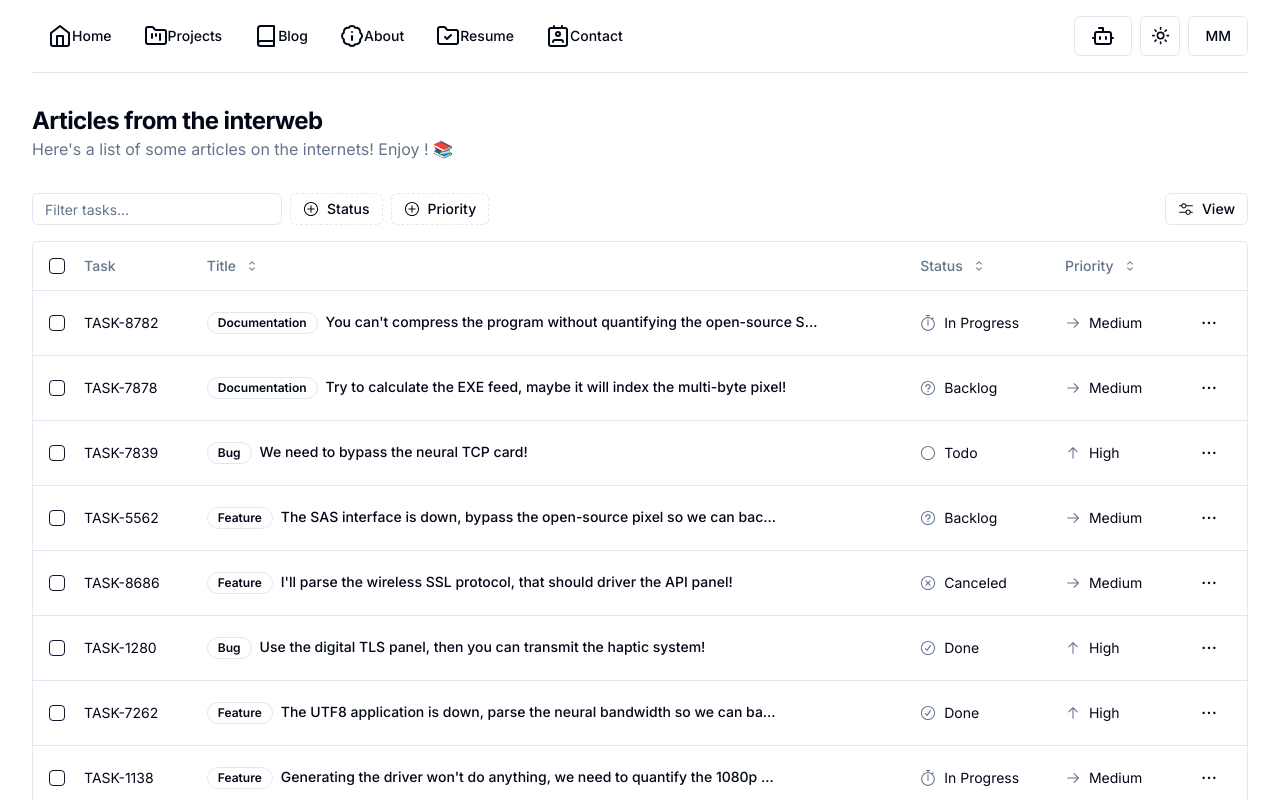
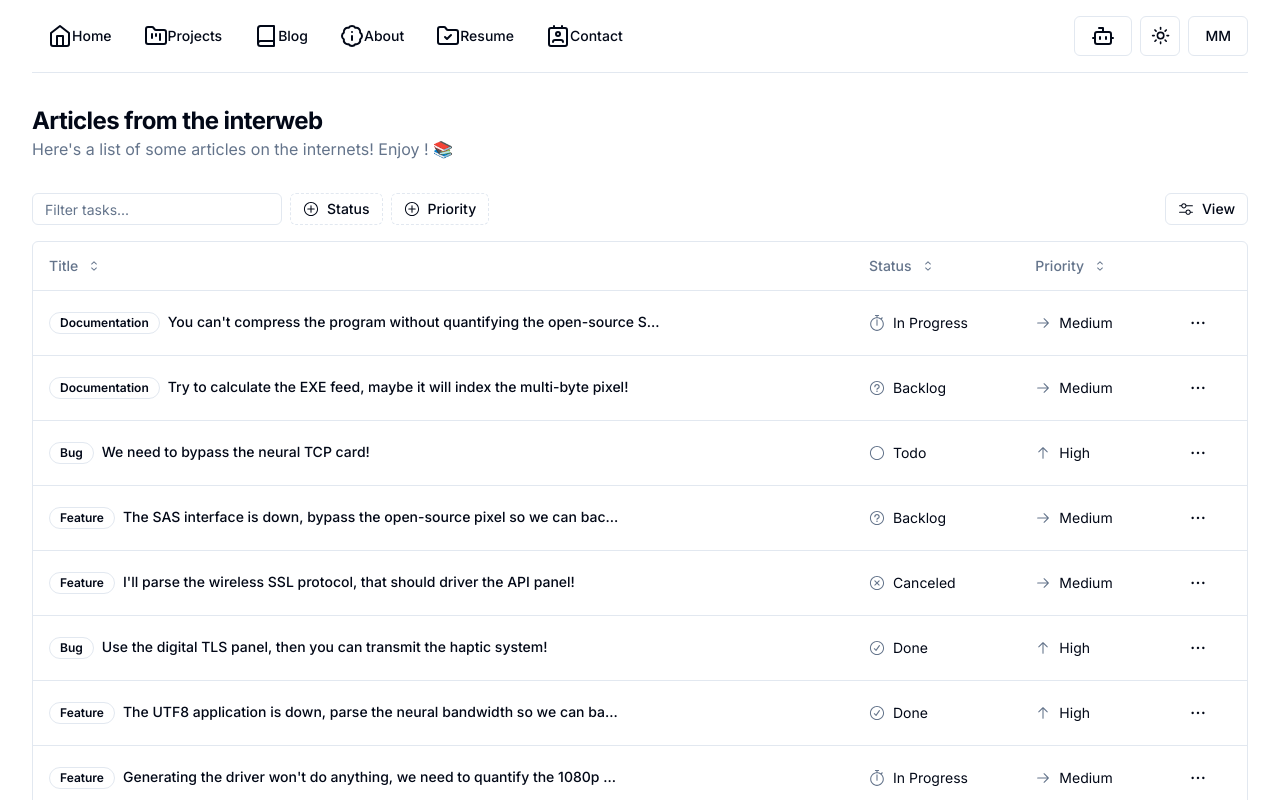
Before and after one commit to marcm8793/websiteperso, a Next.js app: page /blog4 in a window 1280 px wide. Shown: the top 800 px of the page. Built offline with nearby package versions, Linux system fonts and the light colour scheme.

Commit message:
Refactor columns component and remove unused code in contact page

```diff
--- a/src/app/blog4/_components/columns.tsx
+++ b/src/app/blog4/_components/columns.tsx
@@ -11,39 +11,39 @@ import { DataTableColumnHeader } from "./data-table-column-header";
 import { DataTableRowActions } from "./data-table-row-actions";
 
 export const columns: ColumnDef<Task>[] = [
-  {
-    id: "select",
-    header: ({ table }) => (
-      <Checkbox
-        checked={
-          table.getIsAllPageRowsSelected() ||
-          (table.getIsSomePageRowsSelected() && "indeterminate")
-        }
-        onCheckedChange={(value) => table.toggleAllPageRowsSelected(!!value)}
-        aria-label="Select all"
-        className="translate-y-[2px]"
-      />
-    ),
-    cell: ({ row }) => (
-      <Checkbox
-        checked={row.getIsSelected()}
-        onCheckedChange={(value) => row.toggleSelected(!!value)}
-        aria-label="Select row"
-        className="translate-y-[2px]"
-      />
-    ),
-    enableSorting: false,
-    enableHiding: false,
-  },
-  {
-    accessorKey: "id",
-    header: ({ column }) => (
-      <DataTableColumnHeader column={column} title="Task" />
-    ),
-    cell: ({ row }) => <div className="w-[80px]">{row.getValue("id")}</div>,
-    enableSorting: false,
-    enableHiding: false,
-  },
+  // {
+  //   id: "select",
+  //   header: ({ table }) => (
+  //     <Checkbox
+  //       checked={
+  //         table.getIsAllPageRowsSelected() ||
+  //         (table.getIsSomePageRowsSelected() && "indeterminate")
+  //       }
+  //       onCheckedChange={(value) => table.toggleAllPageRowsSelected(!!value)}
+  //       aria-label="Select all"
+  //       className="translate-y-[2px]"
+  //     />
+  //   ),
+  //   cell: ({ row }) => (
+  //     <Checkbox
+  //       checked={row.getIsSelected()}
+  //       onCheckedChange={(value) => row.toggleSelected(!!value)}
+  //       aria-label="Select row"
+  //       className="translate-y-[2px]"
+  //     />
+  //   ),
+  //   enableSorting: false,
+  //   enableHiding: false,
+  // },
+  // {
+  //   accessorKey: "id",
+  //   header: ({ column }) => (
+  //     <DataTableColumnHeader column={column} title="Task" />
+  //   ),
+  //   cell: ({ row }) => <div className="w-[80px]">{row.getValue("id")}</div>,
+  //   enableSorting: false,
+  //   enableHiding: false,
+  // },
   {
     accessorKey: "title",
     header: ({ column }) => (
--- /dev/null
+++ b/src/app/blog5/page.tsx
@@ -0,0 +1,46 @@
+import { promises as fs } from "fs";
+import path from "path";
+import { Metadata } from "next";
+import { z } from "zod";
+
+import { columns } from "./_components/columns";
+import { DataTable } from "./_components/data-table";
+import { taskSchema } from "./_data/schema";
+
+export const metadata: Metadata = {
+  title: "Articles",
+  description: "A list of articles on the web develpment. Enjoy! 📚",
+};
+
+// Simulate a database read for tasks.
+async function getTasks() {
+  const data = await fs.readFile(
+    path.join(process.cwd(), "src/app/blog4/_data/tasks.json")
+  );
+
+  const tasks = JSON.parse(data.toString());
+
+  return z.array(taskSchema).parse(tasks);
+}
+
+export default async function TaskPage() {
+  const tasks = await getTasks();
+
+  return (
+    <>
+      <div className="container h-full flex-1 flex-col space-y-8 p-8 md:flex">
+        <div className="flex items-center justify-between space-y-2">
+          <div>
+            <h2 className="text-2xl font-bold tracking-tight">
+              Articles from the interweb
+            </h2>
+            <p className="text-muted-foreground">
+              Here&apos;s a list of some articles on the internets! Enjoy ! 📚
+            </p>
+          </div>
+        </div>
+        <DataTable data={tasks} columns={columns} />
+      </div>
+    </>
+  );
+}
--- a/src/app/contact/page.tsx
+++ b/src/app/contact/page.tsx
@@ -1,92 +1,11 @@
-"use client";
-import React, { useRef } from "react";
-import { Button } from "@/components/ui/button";
-import {
-  Card,
-  CardContent,
-  CardDescription,
-  CardHeader,
-  CardTitle,
-} from "@/components/ui/card";
-import { Input } from "@/components/ui/input";
-import { Label } from "@/components/ui/label";
-import { Textarea } from "@/components/ui/textarea";
-import emailjs from "@emailjs/browser";
 import Image from "next/image";
-import { useToast } from "@/components/ui/use-toast";
-import { useRouter } from "next/navigation";
+import ContactForm from "@/components/ContactForm";
 
 const Page = () => {
-  const form = useRef<HTMLFormElement>(null);
-  const { toast } = useToast();
-  const router = useRouter();
-
-  const sendEmail = (e: any) => {
-    e.preventDefault();
-    emailjs
-      .sendForm(
-        process.env.NEXT_PUBLIC_YOUR_SERVICE_ID!,
-        process.env.NEXT_PUBLIC_YOUR_TEMPLATE_ID!,
-        form.current!,
-        process.env.NEXT_PUBLIC_YOUR_PUBLIC_KEY
-      )
-      .then(
-        (result) => {
-          console.log(result.text);
-          toast({
-            title: "Success!",
-            description: "Your message has been sent successfully.",
-          });
-          router.push("/");
-        },
-        (error) => {
-          console.log(error.text);
-        }
-      );
-  };
-
   return (
     <div className="container justify-center flex flex-col md:flex-row pt-5">
       <div className="md:w-1/2 md:flex-row">
-        <Card className="">
-          <CardHeader>
-            <CardTitle>Let&apos;s find solutions together.</CardTitle>
-            <CardDescription>
-              Send me an email and will get back to you!
-            </CardDescription>
-          </CardHeader>
-          <CardContent>
-            <form ref={form} onSubmit={sendEmail}>
-              <div className="grid w-full items-center gap-4">
-                <div className="flex flex-col space-y-1.5">
-                  <Label htmlFor="name">Name</Label>
-                  <Input
-                    id="name"
-                    placeholder="Your name"
-                    type="text"
-                    name="to_name"
-                  />
-                </div>
-                <div className="flex flex-col space-y-1.5">
-                  <Label htmlFor="name">Email</Label>
-                  <Input
-                    id="name"
-                    placeholder="Your email"
-                    type="email"
-                    name="from_name"
-                  />
-                </div>
-                <div className="grid w-full gap-2 h-50">
-                  <Textarea
-                    placeholder="Type your message here."
-                    name="message"
-                  />
-                </div>
-                <Button type="submit">Send message</Button>
-              </div>
-            </form>
-          </CardContent>
-        </Card>
+        <ContactForm />
       </div>
       <div className=" md:w-1/2 md:flex-row justify-center flex w-full h-auto p-5">
         <Image
--- /dev/null
+++ b/src/components/ContactForm.tsx
@@ -0,0 +1,87 @@
+"use client";
+import React, { useRef } from "react";
+import { Button } from "@/components/ui/button";
+import {
+  Card,
+  CardContent,
+  CardDescription,
+  CardHeader,
+  CardTitle,
+} from "@/components/ui/card";
+import { Input } from "@/components/ui/input";
+import { Label } from "@/components/ui/label";
+import { Textarea } from "@/components/ui/textarea";
+import emailjs from "@emailjs/browser";
+import { useToast } from "@/components/ui/use-toast";
+import { useRouter } from "next/navigation";
+
+const ContactForm = ({}) => {
+  const form = useRef<HTMLFormElement>(null);
+  const { toast } = useToast();
+  const router = useRouter();
+
+  const sendEmail = (e: any) => {
+    e.preventDefault();
+    emailjs
+      .sendForm(
+        process.env.NEXT_PUBLIC_YOUR_SERVICE_ID!,
+        process.env.NEXT_PUBLIC_YOUR_TEMPLATE_ID!,
+        form.current!,
+        process.env.NEXT_PUBLIC_YOUR_PUBLIC_KEY
+      )
+      .then(
+        (result) => {
+          console.log(result.text);
+          toast({
+            title: "Success!",
+            description: "Your message has been sent successfully.",
+          });
+          router.push("/");
+        },
+        (error) => {
+          console.log(error.text);
+        }
+      );
+  };
+
+  return (
+    <Card>
+      <CardHeader>
+        <CardTitle>Let&apos;s find solutions together.</CardTitle>
+        <CardDescription>
+          Send me an email and will get back to you!
+        </CardDescription>
+      </CardHeader>
+      <CardContent>
+        <form ref={form} onSubmit={sendEmail}>
+          <div className="grid w-full items-center gap-4">
+            <div className="flex flex-col space-y-1.5">
+              <Label htmlFor="name">Name</Label>
+              <Input
+                id="name"
+                placeholder="Your name"
+                type="text"
+                name="to_name"
+              />
+            </div>
+            <div className="flex flex-col space-y-1.5">
+              <Label htmlFor="name">Email</Label>
+              <Input
+                id="name"
+                placeholder="Your email"
+                type="email"
+                name="from_name"
+              />
+            </div>
+            <div className="grid w-full gap-2 h-50">
+              <Textarea placeholder="Type your message here." name="message" />
+            </div>
+            <Button type="submit">Send message</Button>
+          </div>
+        </form>
+      </CardContent>
+    </Card>
+  );
+};
+
+export default ContactForm;
```
